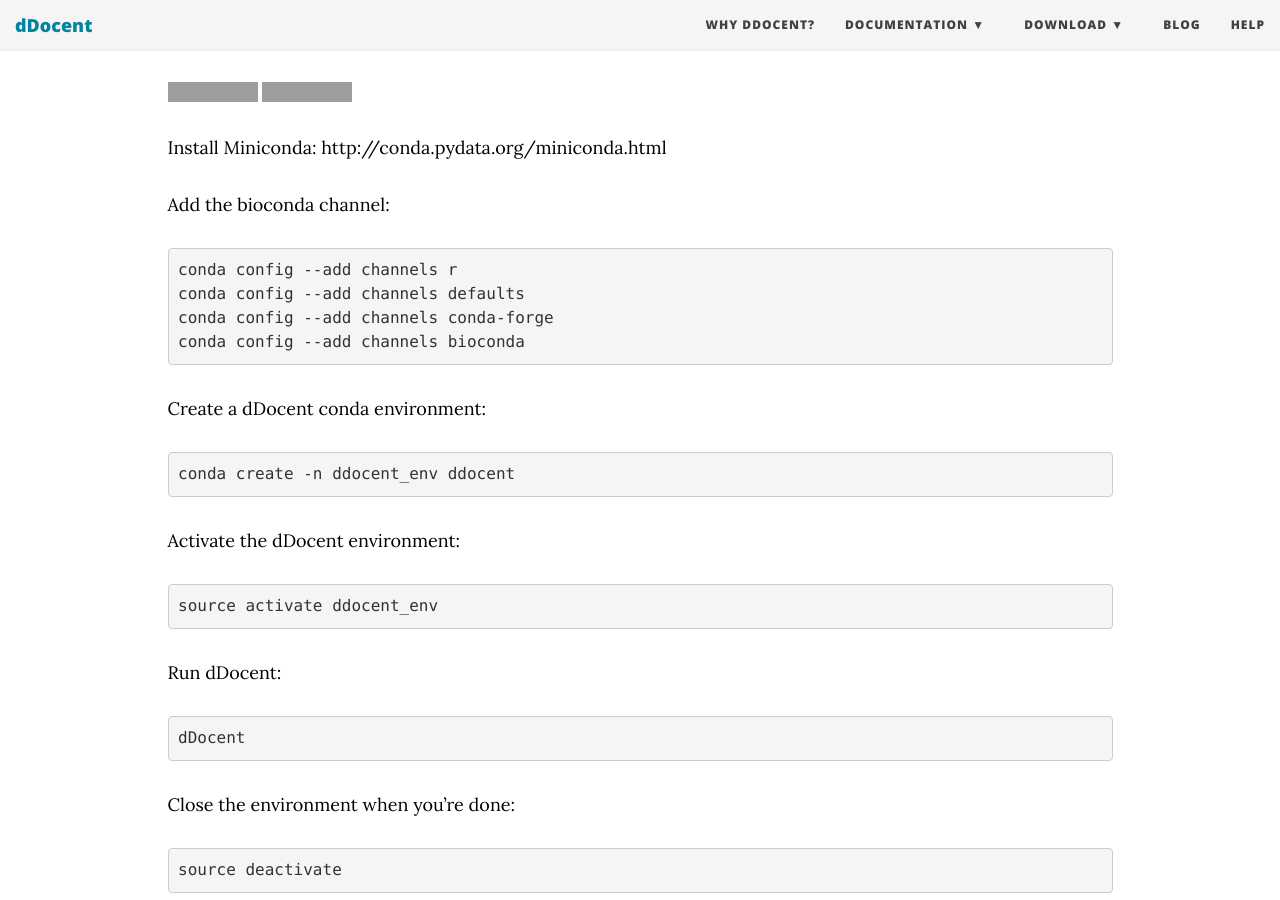
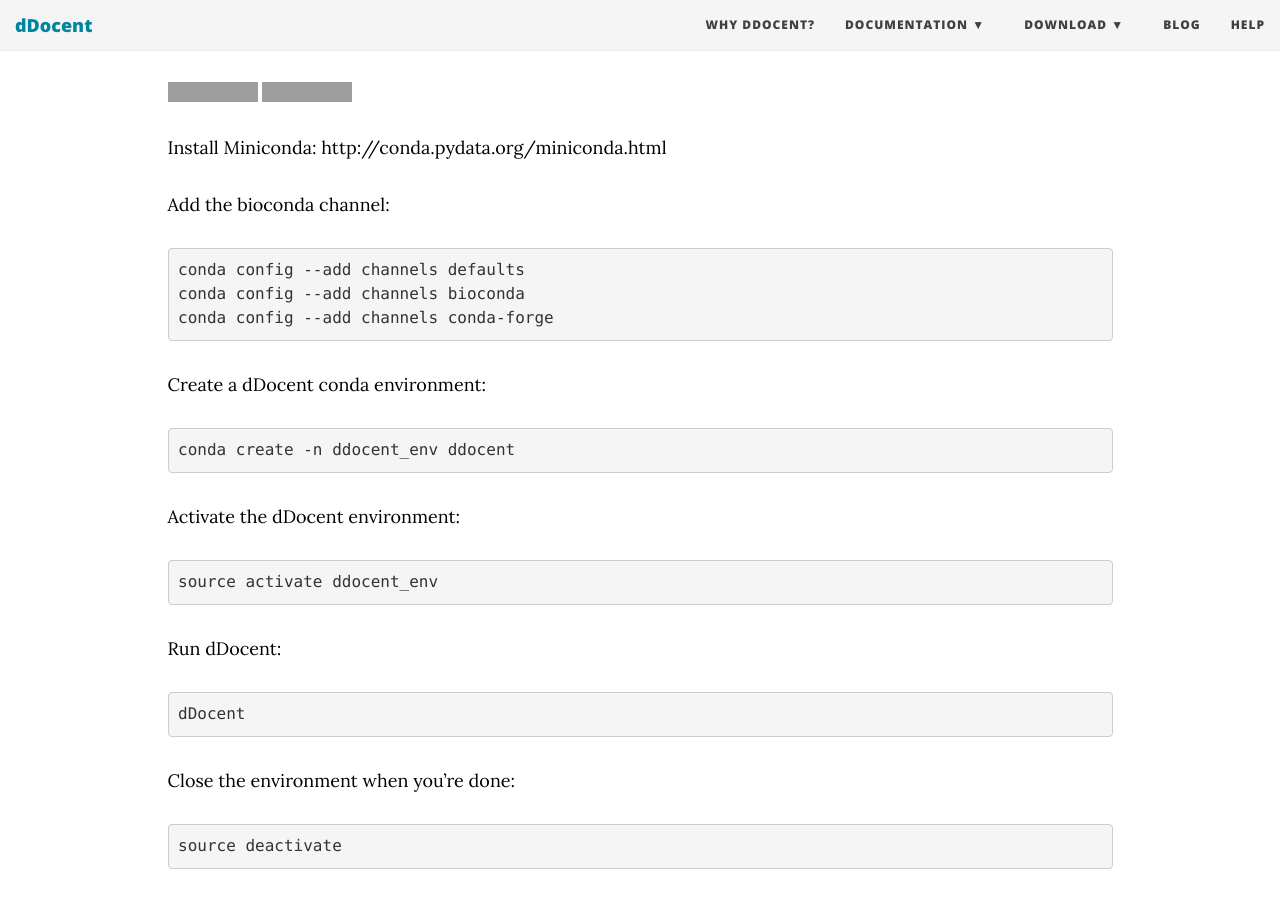
Before and after one commit to jpuritz/dDocent, a Jekyll site: the page built from bioconda.md, in a window 1280 px wide and 900 px high, scrolled down 664 px. Built offline with Jekyll 4.4.1, drawn with Linux system fonts in a browser that asks for light colours; nearby versions of some CDN libraries; grey boxes are pictures that could not be loaded.

Commit message:
Update bioconda.md

````diff
--- a/bioconda.md
+++ b/bioconda.md
@@ -21,10 +21,9 @@
 Add the bioconda channel:
 
 ```
-conda config --add channels r
 conda config --add channels defaults
+conda config --add channels bioconda
 conda config --add channels conda-forge
-conda config --add channels bioconda
 ```
 
 Create a dDocent conda environment:
````
